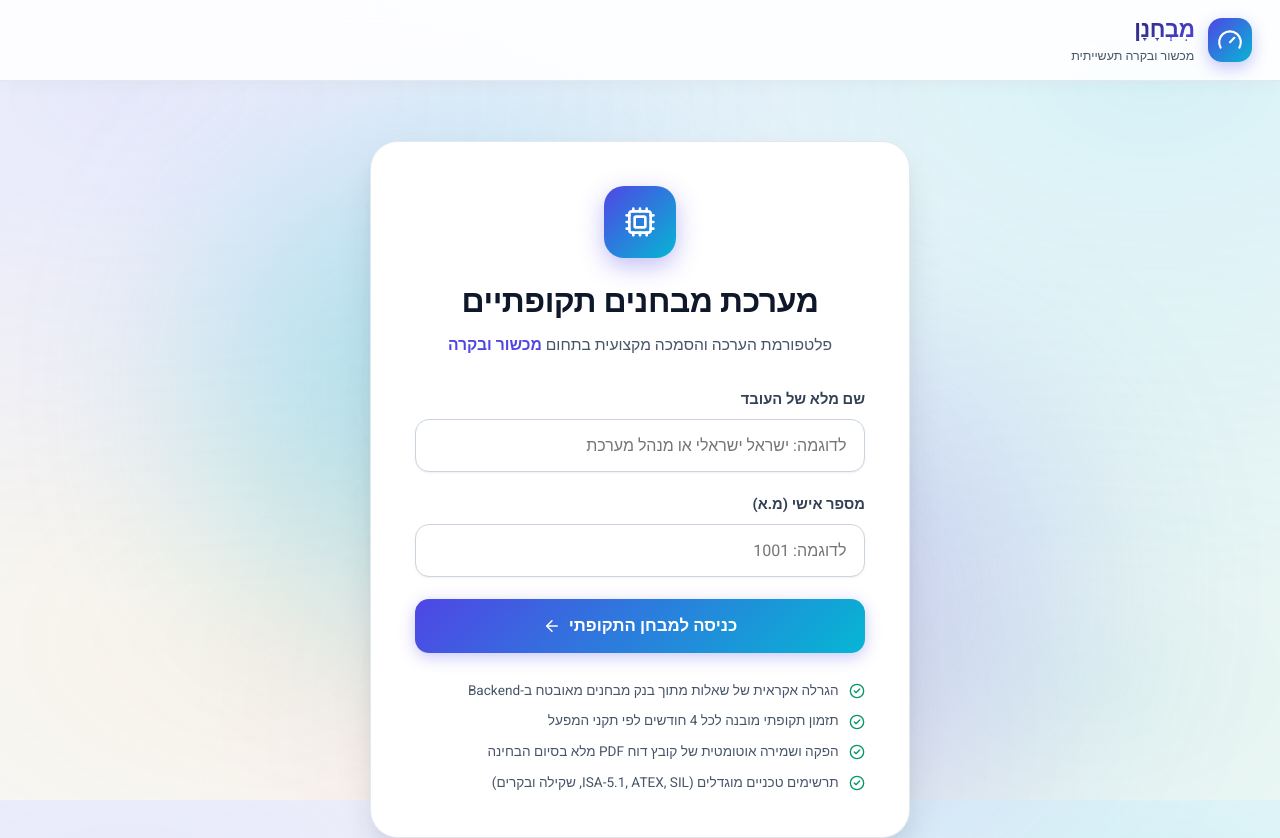
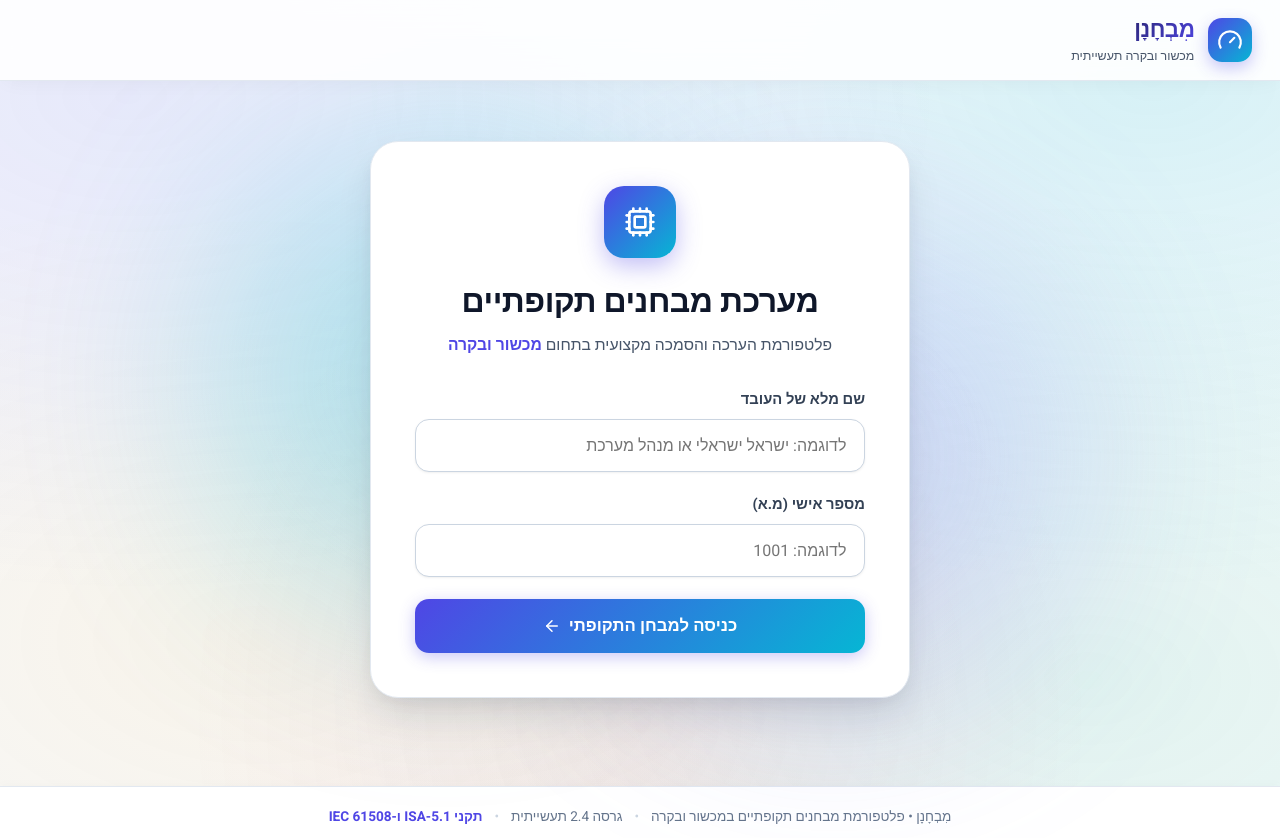
Before and after one commit to barakhemo220/Mivhanan, a React (Vite) app in the folder frontend/: page / in a window 1280 px wide. Shown: the top 838 px of the page. Built offline with nearby package versions, Linux system fonts and the light colour scheme.

Commit message:
style: remove feature list bullets from login screen

```diff
--- a/frontend/src/components/LoginView.jsx
+++ b/frontend/src/components/LoginView.jsx
@@ -3,8 +3,6 @@ import {
   ArrowLeft,
   ShieldAlert,
   Cpu,
-  CheckCircle2,
-  Lock,
   Eye,
   EyeOff,
   ShieldCheck
@@ -171,26 +169,6 @@ export default function LoginView({ onLoginSuccess }) {
             )}
           </button>
         </form>
-
-        {/* Information points */}
-        <div className="login-features-list">
-          <div className="feature-item">
-            <CheckCircle2 size={16} className="feature-icon" />
-            <span>הגרלה אקראית של שאלות מתוך בנק מבחנים מאובטח ב-Backend</span>
-          </div>
-          <div className="feature-item">
-            <CheckCircle2 size={16} className="feature-icon" />
-            <span>תזמון תקופתי מובנה לכל 4 חודשים לפי תקני המפעל</span>
-          </div>
-          <div className="feature-item">
-            <CheckCircle2 size={16} className="feature-icon" />
-            <span>הפקה ושמירה אוטומטית של קובץ דוח PDF מלא בסיום הבחינה</span>
-          </div>
-          <div className="feature-item">
-            <CheckCircle2 size={16} className="feature-icon" />
-            <span>תרשימים טכניים מוגדלים (ISA-5.1, ATEX, SIL, שקילה ובקרים)</span>
-          </div>
-        </div>
       </div>
     </div>
   );
```
